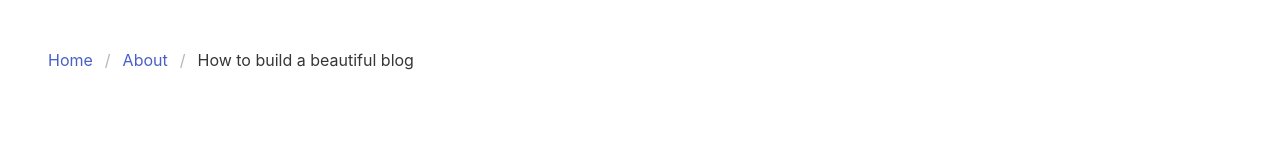
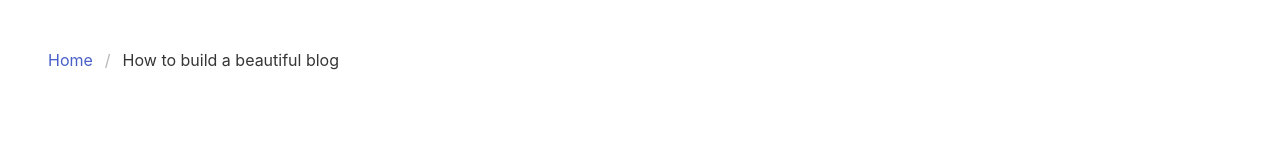
Before and after one commit to eli1797/Learning_Vue, a Vue app in the folder blog/: page / in a window 1280 px wide. Shown: the top 147 px of the page. Built offline with nearby package versions, Linux system fonts and the light colour scheme.

Commit message:
remove about from header bar
Its a header bar rn, not a nav bar. I'll move the router link to the about page into the tiles

```diff
--- a/blog/src/components/HeaderBar.vue
+++ b/blog/src/components/HeaderBar.vue
@@ -2,7 +2,6 @@
   <nav class="breadcrumb" aria-label="breadcrumbs">
     <ul>
       <li><router-link to="/">Home</router-link></li>
-      <li><router-link to="/about">About</router-link></li>
       <li class="is-active"><a href="#" aria-current="page">How to build a beautiful blog</a></li>
     </ul>
     <!-- <router-view/> -->
```
